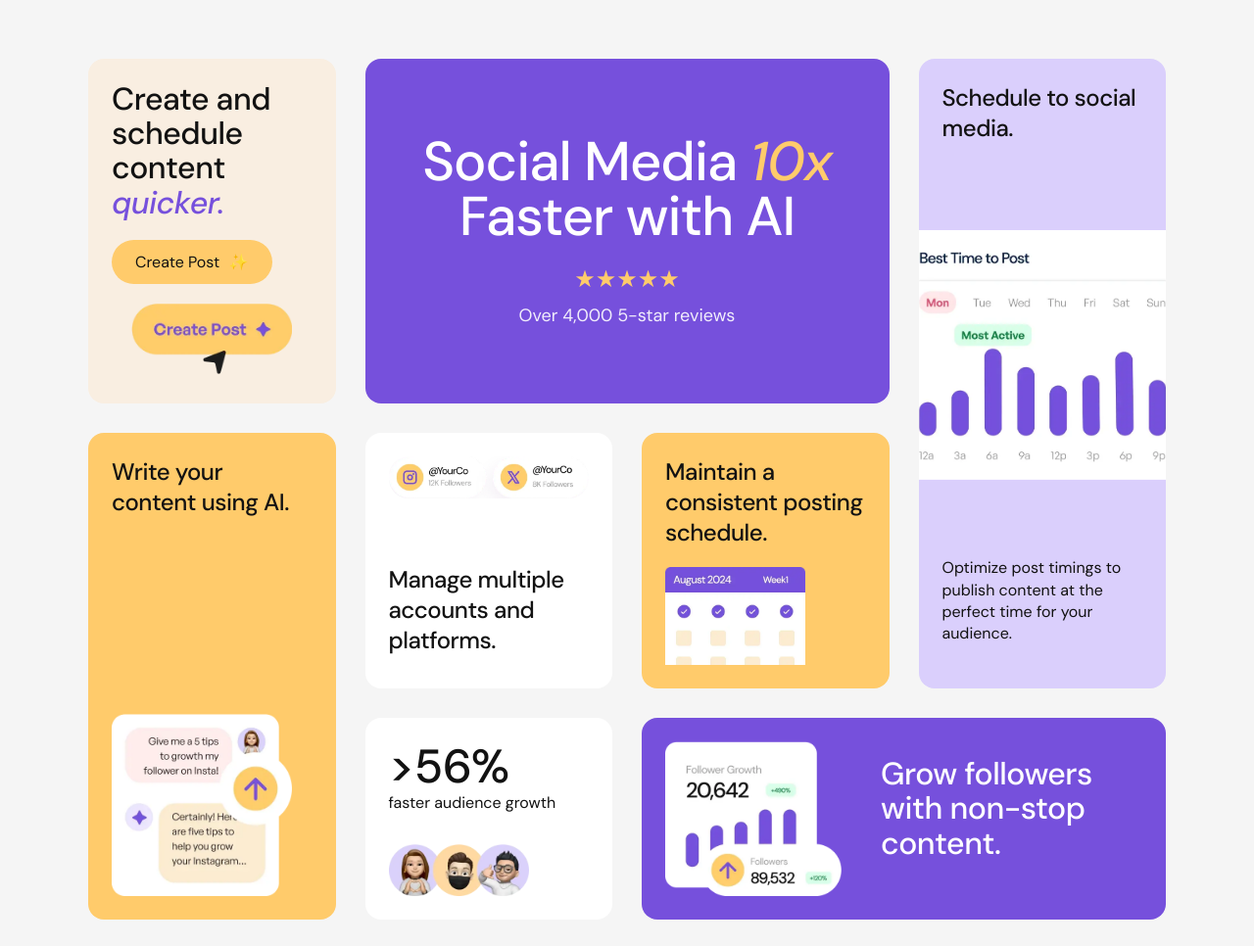
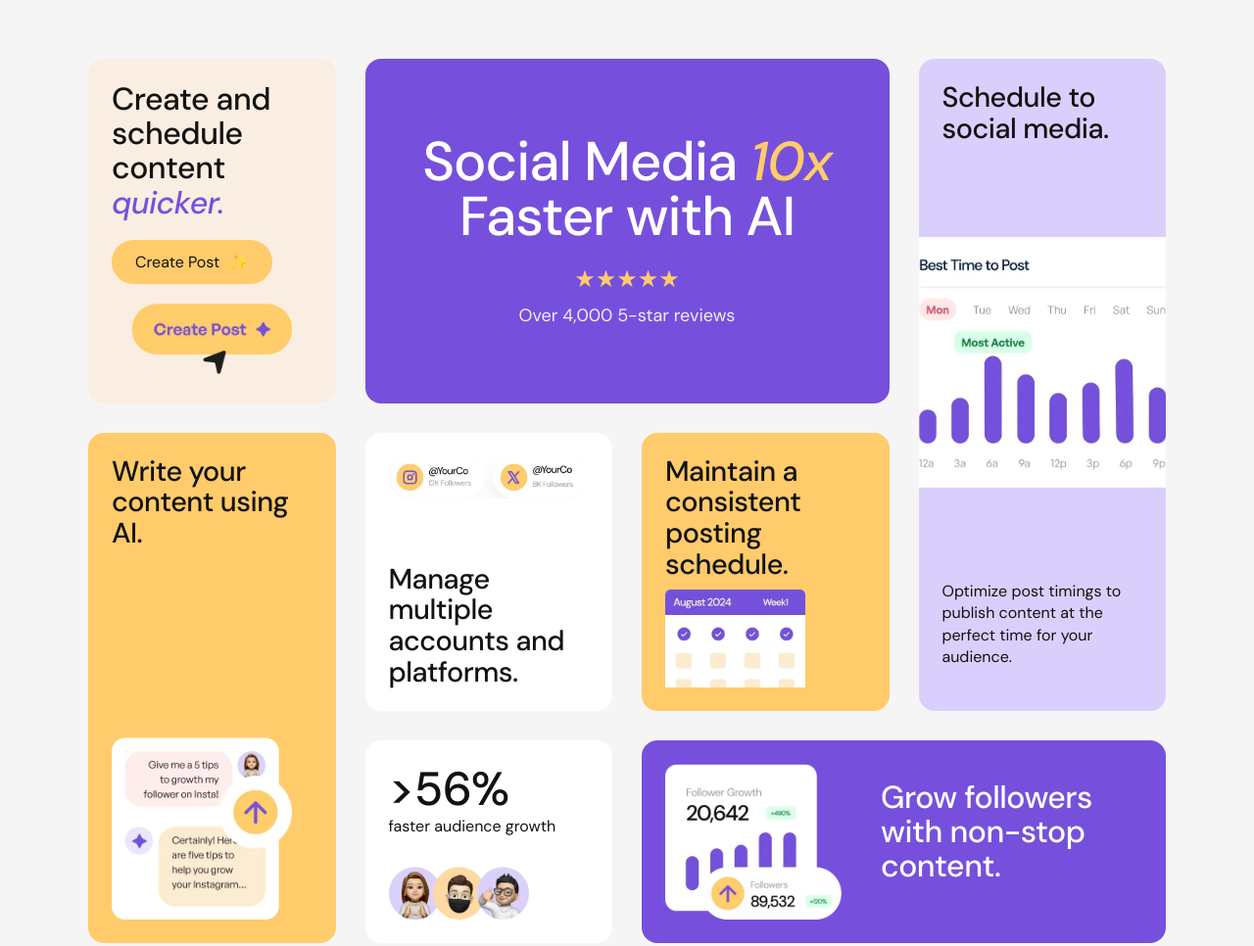
Before and after one commit to musharraf58/bento-grid-main, a plain HTML site: page index.html in a window 1280 px wide. Shown: the whole page at 98% size. Drawn offline with Linux system fonts and the light colour scheme.

Commit message:
refactor: Replace `div` with `main` for the bento grid and update several `h3` headings to `h2`.

```diff
--- a/index.html
+++ b/index.html
@@ -10,7 +10,7 @@
 
 <body>
 
-  <div class="bento-grid">
+  <main class="bento-grid">
 
     <!-- Card 1: Create and schedule content quicker -->
     <div class="card area-create">
@@ -39,7 +39,7 @@
     <!-- Card 3: Schedule to social media (Tall) -->
     <div class="card area-schedule bg-purple-100">
       <div class="card-content">
-        <h3>Schedule to social media.</h3>
+        <h2>Schedule to social media.</h2>
       </div>
       <div class="card-media">
         <img src="assets/images/illustration-schedule-posts.webp" alt="Schedule posts illustration">
@@ -57,14 +57,14 @@
           style="width: 100%; border-radius: 20px; overflow:hidden;">
       </div>
       <div class="card-content" style="margin-top: 10px;">
-        <h3>Manage multiple accounts and platforms.</h3>
+        <h2>Manage multiple accounts and platforms.</h2>
       </div>
     </div>
 
     <!-- Card 5: Maintain consistent schedule -->
     <div class="card area-maintain bg-yellow-500">
       <div class="card-content">
-        <h3>Maintain a consistent posting schedule.</h3>
+        <h2>Maintain a consistent posting schedule.</h2>
       </div>
       <div class="card-media"
         style="margin-top: 10px; overflow: hidden; height: 100px; display: flex; align-items: flex-start;">
@@ -76,7 +76,7 @@
     <!-- Card 6: Write content AI -->
     <div class="card area-write bg-yellow-100">
       <div class="card-content">
-        <h3>Write your content using AI.</h3>
+        <h2>Write your content using AI.</h2>
       </div>
       <div class="card-media" style="margin-top: 20px;">
         <img src="assets/images/illustration-ai-content.webp" alt="AI content illustration" style="width: 90%;">
@@ -105,7 +105,7 @@
       </div>
     </div>
 
-  </div>
+  </main>
 
 </body>
 
```
